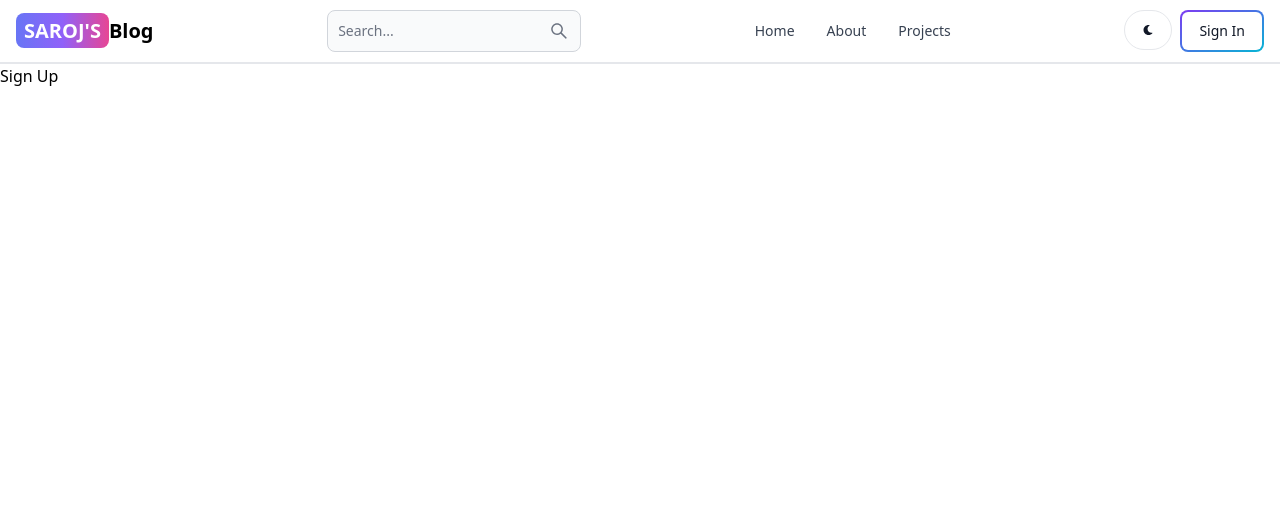
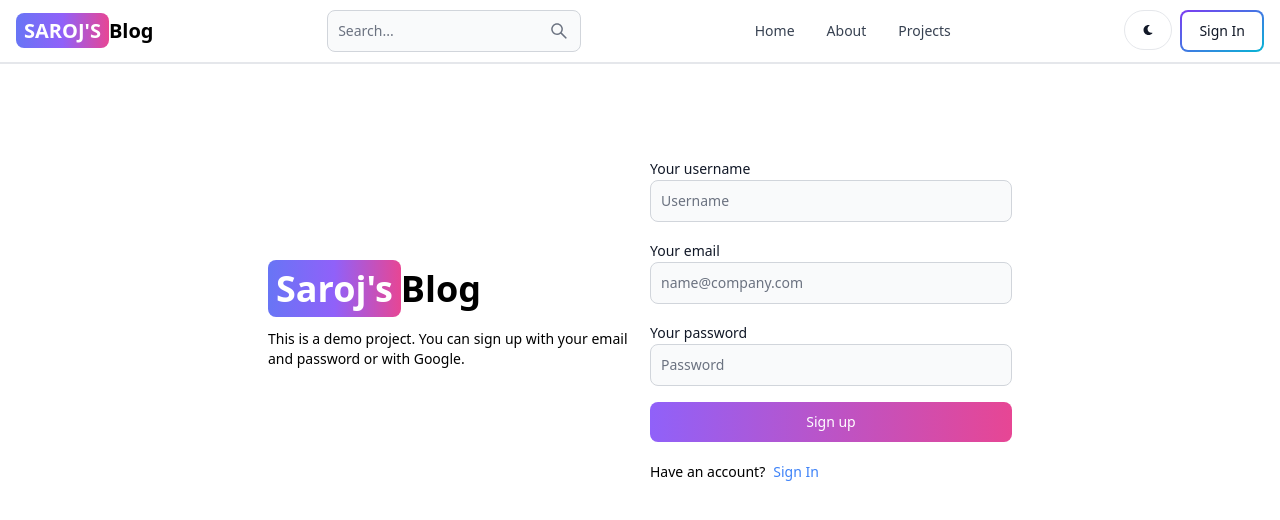
Before and after one commit to sarniraula/mern-blog, a React (Vite) app in the folder client/: page /sign-up in a window 1280 px wide. Shown: the top 520 px of the page. Built offline with nearby package versions, Linux system fonts and the light colour scheme.

Commit message:
Create sign-up page UI.

```diff
--- a/client/src/pages/SignUp.jsx
+++ b/client/src/pages/SignUp.jsx
@@ -1,9 +1,66 @@
-import React from 'react'
+import {Button, Label, TextInput } from 'flowbite-react';
+import { Link } from 'react-router-dom';
 
 export default function SignUp() {
   return (
-    <div>
-      Sign Up
+    <div className='min-h-screen mt-20'>
+      <div className='flex p-3 max-w-3xl mx-auto flex-col md:flex-row md:items-center gap-5'>
+        {/* left */}
+        <div className='flex-1'>
+          <Link to='/' className='font-bold dark:text-white text-4xl'>
+            <span className='px-2 py-1 bg-gradient-to-r from-indigo-500 via-purple-500 to-pink-500 rounded-lg text-white'>
+              Saroj's
+            </span>
+            Blog
+          </Link>
+          <p className='text-sm mt-5'>
+            This is a demo project. You can sign up with your email and password
+            or with Google.
+          </p>
+        </div>
+        {/* right */}
+
+        <div className='flex-1'>
+          <form className='flex flex-col gap-4'>
+            <div>
+              <Label value='Your username' />
+              <TextInput
+                type='text'
+                placeholder='Username'
+                id='username'
+              />
+            </div>
+            <div>
+              <Label value='Your email' />
+              <TextInput
+                type='email'
+                placeholder='name@company.com'
+                id='email'
+              />
+            </div>
+            <div>
+              <Label value='Your password' />
+              <TextInput
+                type='password'
+                placeholder='Password'
+                id='password'
+              />
+            </div>
+            <Button
+              gradientDuoTone='purpleToPink'
+              type='submit'
+            >
+              Sign up
+            </Button>
+          </form>
+          <div className='flex gap-2 text-sm mt-5'>
+            <span>Have an account?</span>
+            <Link to='/sign-in' className='text-blue-500'>
+              Sign In
+            </Link>
+          </div>
+        </div>
+      </div>
     </div>
-  )
+  );
 }
```
